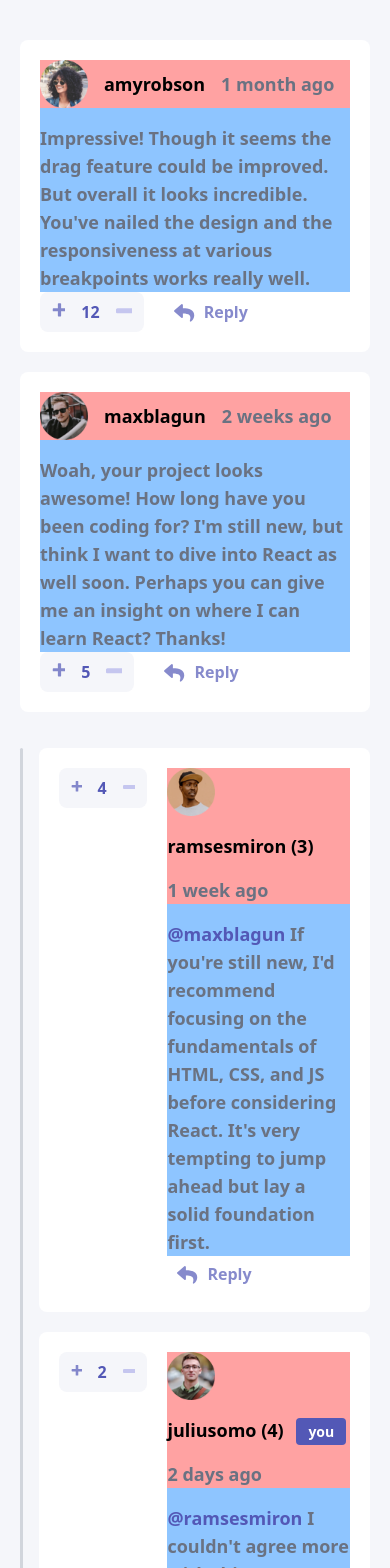
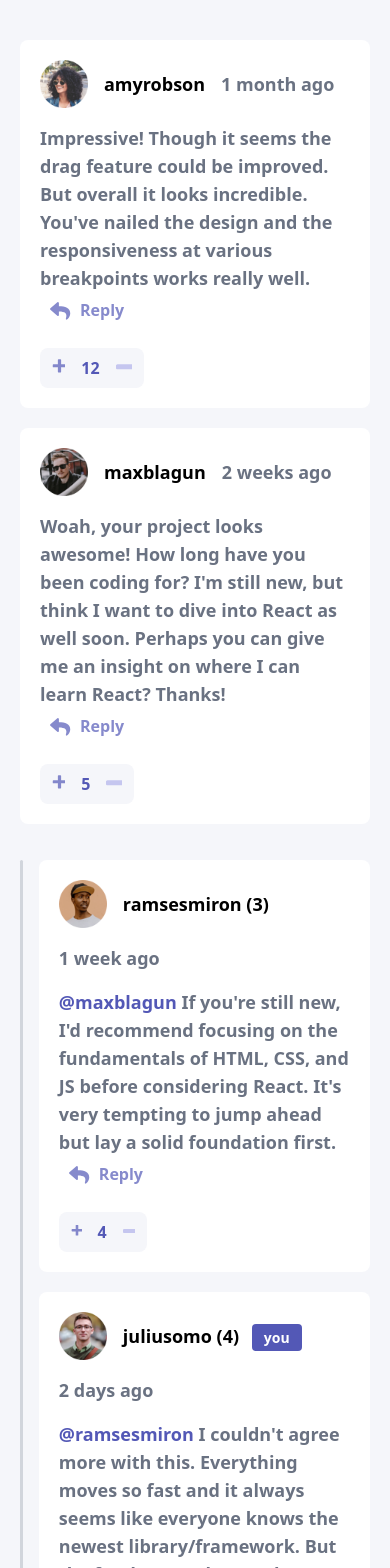
Before and after one commit to oscar-2000/challenge-6-comments, a React (Vite) app: page / in a window 390 px wide. Shown: the top 1568 px of the page. Built offline with nearby package versions, Linux system fonts and the light colour scheme.

Commit message:
Responsive options

```diff
--- a/src/components/CardComment.jsx
+++ b/src/components/CardComment.jsx
@@ -35,8 +35,8 @@ export default function CardComment({id, score, content, date, image, username,
     return(
         <>
         <div key={id} className="bg-white rounded-lg p-5">
-            <div className="flex flex-row flex-wrap">
-                <div className="flex flex-row order-4 me-5 md:order-none md:flex-col h-min bg-amber-300 gap-4 items-center justify-between gap-y-3 py-2 px-3 rounded-lg bg-gris-light lg:gap-y-3">
+            <div className="flex flex-col-reverse md:flex-row gap-5">
+                <div className="flex flex-row md:flex-col h-min gap-4 items-center justify-between gap-y-3 py-2 px-3 rounded-lg bg-gris-light lg:gap-y-3 w-min">
                     <button onClick={() => upScore(id)} className="cursor-pointer">
                         <svg xmlns="http://www.w3.org/2000/svg" viewBox="0 0 10 15" className="text-[#5358b6]/70 hover:text-[#5358b6] duration-300 h-5 w-auto">
                             <path d="M6.33 10.896c.137 0 .255-.05.354-.149.1-.1.149-.217.149-.354V7.004h3.315c.136 0 .254-.05.354-.149.099-.1.148-.217.148-.354V5.272a.483.483 0 0 0-.148-.354.483.483 0 0 0-.354-.149H6.833V1.4a.483.483 0 0 0-.149-.354.483.483 0 0 0-.354-.149H4.915a.483.483 0 0 0-.354.149c-.1.1-.149.217-.149.354v3.37H1.08a.483.483 0 0 0-.354.15c-.1.099-.149.217-.149.353v1.23c0 .136.05.254.149.353.1.1.217.149.354.149h3.333v3.39c0 .136.05.254.15.353.098.1.216.149.353.149H6.33Z" fill="currentColor"/>
@@ -49,7 +49,8 @@ export default function CardComment({id, score, content, date, image, username,
                         </svg>
                     </button>
                 </div>
-                <div className="flex w-full order-1 flex-1/2 flex-row gap-4 items-center bg-red-300 flex-wrap">
+                <div className="flex flex-row flex-wrap items-start">
+                    <div className="flex w-full order-1 flex-1/2 flex-row gap-4 items-center flex-wrap">
                         <img src={image} alt={username} className="h-12 w-auto" />
                         <p className="text-black font-semibold text-lg">{username} {isUserCurrent ? <span className="bg-morado py-1 px-3 rounded-sm text-white text-sm ms-2">you</span> : ''}</p>
                         <p className="text-gray-500 font-semibold text-lg">{date}</p>
@@ -93,7 +94,7 @@ export default function CardComment({id, score, content, date, image, username,
                         </button>
                     )}
                         {isEdit == id ? (
-                    <div className="w-full order-3 md:flex-1 bg-blue-300 flex flex-row gap-2 md:ms-[60px]">
+                        <div className="w-full order-3 md:flex-1 flex flex-row gap-2">
                             <textarea
                                 name={`comment_${id}`}
                                 id={`comment_${id}`}
@@ -106,10 +107,11 @@ export default function CardComment({id, score, content, date, image, username,
                             </div>
                         </div>
                     ) : (
-                    <div className="flex w-full bg-blue-300 order-2 md:ms-[60px]">
+                        <div className="flex w-full order-2">
                             <p className="text-gray-500 text-lg mt-4 font-semibold">{content}</p>
                         </div>
                     )}
+                </div>
             </div>
         </div>
         {isReply == id ? (
--- a/src/components/CardReply.jsx
+++ b/src/components/CardReply.jsx
@@ -34,8 +34,8 @@ export default function CardReply({id, score, content, date, image, username, id
     return(
         <>
         <div className="bg-white rounded-lg p-5">
-            <div className="flex flex-row gap-5">
-                <div className="flex flex-row md:flex-col h-min bg-amber-300 gap-4 items-center justify-between gap-y-3 py-2 px-3 rounded-lg bg-gris-light lg:gap-y-3">
+            <div className="flex flex-col-reverse md:flex-row gap-5">
+                <div className="flex flex-row md:flex-col h-min gap-4 items-center justify-between gap-y-3 py-2 px-3 rounded-lg bg-gris-light lg:gap-y-3 w-min">
                     <button onClick={() => upScoreReply(id)} className="cursor-pointer">
                         <svg xmlns="http://www.w3.org/2000/svg" viewBox="0 0 10 15" className="text-[#5358b6]/70 hover:text-[#5358b6] duration-300 h-4 w-auto">
                             <path d="M6.33 10.896c.137 0 .255-.05.354-.149.1-.1.149-.217.149-.354V7.004h3.315c.136 0 .254-.05.354-.149.099-.1.148-.217.148-.354V5.272a.483.483 0 0 0-.148-.354.483.483 0 0 0-.354-.149H6.833V1.4a.483.483 0 0 0-.149-.354.483.483 0 0 0-.354-.149H4.915a.483.483 0 0 0-.354.149c-.1.1-.149.217-.149.354v3.37H1.08a.483.483 0 0 0-.354.15c-.1.099-.149.217-.149.353v1.23c0 .136.05.254.149.353.1.1.217.149.354.149h3.333v3.39c0 .136.05.254.15.353.098.1.216.149.353.149H6.33Z" fill="currentColor"/>
@@ -49,14 +49,14 @@ export default function CardReply({id, score, content, date, image, username, id
                     </button>
                 </div>
                 <div className="flex flex-row flex-wrap items-start">
-                    <div className="flex w-full order-1 flex-1/2 flex-row gap-4 items-center bg-red-300 flex-wrap">
+                    <div className="flex w-full order-1 flex-1/2 flex-row gap-4 items-center flex-wrap">
                         <img src={image} alt={username} className="h-12 w-auto" />
                         <p className="text-black font-semibold text-lg">{username} ({id}) {isUserCurrent ? <span className="bg-morado py-1 px-3 rounded-sm text-white text-sm ms-2">you</span> : ''}</p>
                         <p className="text-gray-500 font-semibold text-lg">{date}</p>
                     </div>
                     {isUserCurrent ? (
                         <>
-                        <div className={`w-full flex flex-row flex-wrap gap-7 items-center bg-green-300 order-4 md:order-2 flex-1/6 md:flex-1/4 justify-end ${isEdit == id ? 'opacity-50 cursor-not-allowed' : ''}`}>
+                        <div className={`w-full flex flex-row flex-wrap gap-7 items-center order-4 md:order-2 flex-1/6 md:flex-1/4 justify-end ${isEdit == id ? 'opacity-50 cursor-not-allowed' : ''}`}>
                             <div onClick={ isEdit == id ? null : () => showModal()} className="flex flex-row gap-2 items-center">
                                 <img src="/img/icon-delete.svg" className="h-4 w-auto cursor-pointer " alt="Delete comment"/>
                                 <button type="button" className="text-red-500 text-lg font-bold cursor-pointer">Delete</button>
@@ -84,7 +84,7 @@ export default function CardReply({id, score, content, date, image, username, id
                         </>
                     ) : (
                         <button onClick={() => showReplyComment(id)}  className="cursor-pointer group order-4 md:order-2">
-                            <div className="flex flex-row gap-1 items-center">
+                            <div className="flex flex-row gap-1 items-center w-full flex-1/2 justify-end">
                                 <svg xmlns="http://www.w3.org/2000/svg" viewBox="-7 -7 25 25" className="text-[#5358b6]/70 group-hover:text-[#5358b6] duration-300 h-9 w-auto">
                                     <path d="M.227 4.316 5.04.16a.657.657 0 0 1 1.085.497v2.189c4.392.05 7.875.93 7.875 5.093 0 1.68-1.082 3.344-2.279 4.214-.373.272-.905-.07-.767-.51 1.24-3.964-.588-5.017-4.829-5.078v2.404c0 .566-.664.86-1.085.496L.227 5.31a.657.657 0 0 1 0-.993Z" fill="currentColor"/>
                                 </svg>
@@ -93,7 +93,7 @@ export default function CardReply({id, score, content, date, image, username, id
                         </button>
                     )}
                     {isEdit == id ? (
-                        <div className="w-full order-3 md:flex-1 bg-blue-300 flex flex-row gap-2">
+                        <div className="w-full order-3 md:flex-1 flex flex-row gap-2">
                             <textarea
                                 name={`comment_${id}`}
                                 id={`comment_${id}`}
@@ -105,7 +105,7 @@ export default function CardReply({id, score, content, date, image, username, id
                             </div>
                         </div>
                     ) : (
-                        <div className="flex w-full bg-blue-300 order-2">
+                        <div className="flex w-full order-2">
                             <p className="text-gray-500 text-lg mt-4 font-semibold"><span className="texto-morado font-semibold">@{replyingTo}</span> {content}</p>
                         </div>
                     )}
```
Lines whose indentation alone changed are shown as unchanged.
